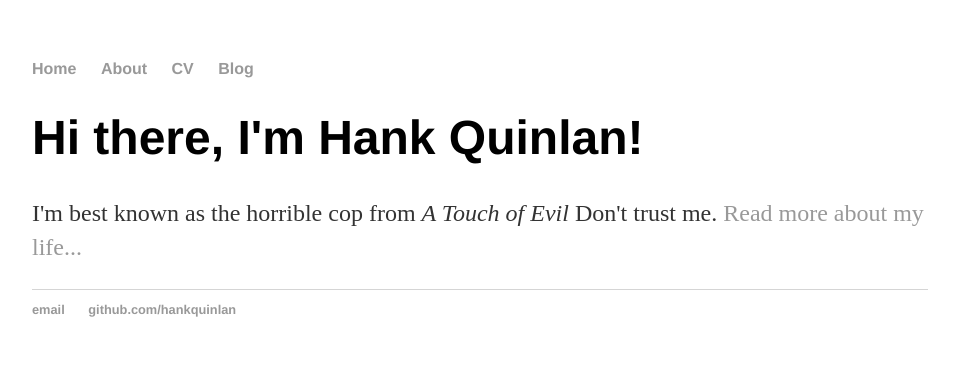
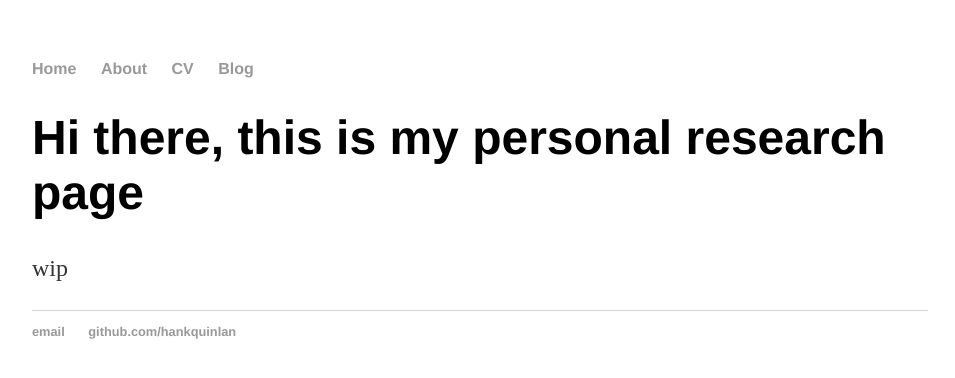
Before and after one commit to ngiann/ngiann.github.io, a Jekyll site: the page built from index.html, in a window 1280 px wide. Shown: the top 378 px of the page, without its empty margins (160-1115 px from the left). Built offline with Jekyll 4.4.1, drawn with Linux system fonts in a browser that asks for light colours.

Commit message:
Update index.html

```diff
--- a/index.html
+++ b/index.html
@@ -1,8 +1,8 @@
 ---
 layout: default
-title: Hank Quinlan, Horrible Cop
+title: Nikos Gianniotis, Machine learning researcher
 ---
 <div class="blurb">
-	<h1>Hi there, I'm Hank Quinlan!</h1>
-	<p>I'm best known as the horrible cop from <em>A Touch of Evil</em> Don't trust me. <a href="/about">Read more about my life...</a></p>
+	<h1>Hi there, this is my personal research page</h1>
+	<p> wip </p>
 </div><!-- /.blurb -->
```
